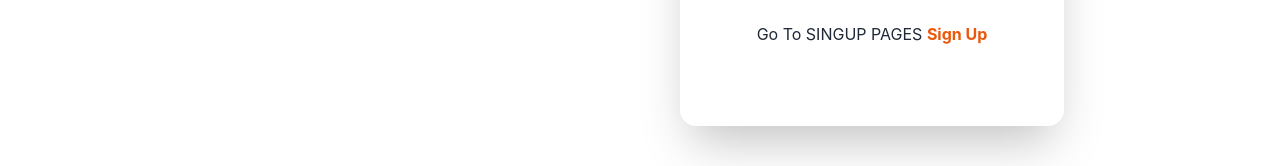
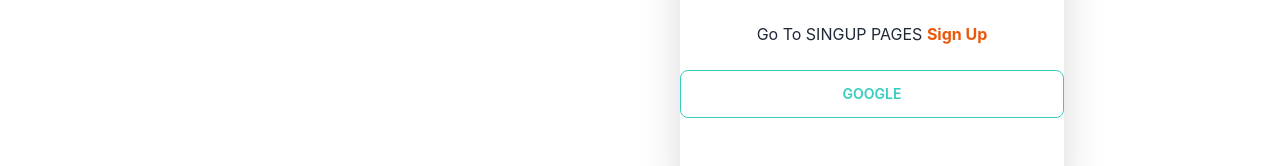
Before and after one commit to imishat/photography-clint-side, a React (Create React App) app: page /login in a window 1280 px wide. Shown: the part 634-800 px from the top of the page. Built offline with nearby package versions, Linux system fonts and the light colour scheme; no server answers.

Commit message:
add google  login

```diff
--- a/src/context/AuthProvider.js
+++ b/src/context/AuthProvider.js
@@ -1,5 +1,5 @@
 import React, { createContext, useEffect, useState } from 'react';
-import{createUserWithEmailAndPassword, getAuth, onAuthStateChanged, signInWithEmailAndPassword, signOut}from 'firebase/auth'
+import{createUserWithEmailAndPassword, getAuth, onAuthStateChanged, signInWithEmailAndPassword, signInWithPopup, signOut}from 'firebase/auth'
 import app from '../firebase/firebase.config';
 
 
@@ -25,6 +25,9 @@
 
         return signOut(auth);
     }
+    const googleSignIn = (GoogleProvider) => {
+        return signInWithPopup(auth, GoogleProvider)
+    }
 
 
 
@@ -45,7 +48,7 @@
     }, [])
 
 
-    const Info={login,user,loading,createUser,logOut}
+    const Info={login,user,loading,createUser,logOut,googleSignIn}
     return (
         <AuthContext.Provider value={Info}>
             {children}
--- a/src/pages/FromPages/Loginpage/Login.js
+++ b/src/pages/FromPages/Loginpage/Login.js
@@ -2,14 +2,26 @@
 import { Link, useLocation, useNavigate } from 'react-router-dom';
 import { AuthContext } from '../../../context/AuthProvider';
 import useTitle from '../../../hooks/useTitle';
+import { FcGoogle } from 'react-icons/fa';
+import { GoogleAuthProvider } from 'firebase/auth';
 
 const Login = () => {
-    const {login}=useContext(AuthContext)
+    const {login,googleSignIn }=useContext(AuthContext)
     const location = useLocation();
     const navigate = useNavigate();
     useTitle('Login')
 
     const from = location.state?.from?.pathname || '/';
+    const GoogleProvider=new GoogleAuthProvider()
+    const googleLogin = () => {
+        googleSignIn(GoogleProvider)
+            .then(result => {
+                const user = result.user;
+                console.log(user)
+                navigate(from,{replace:true})
+            })
+            .catch(err => console.log(err))
+    }
 
 
     const handleLogin = event => {
@@ -78,13 +90,19 @@
                         <input type="password" name='password' placeholder="password" className="input input-bordered" />
                         <label className="label">
                             <a href="#" className="label-text-alt link link-hover">Forgot password?</a>
+
                         </label>
+
                     </div>
                     <div className="form-control mt-6">
                         <input className="btn btn-primary" type="submit" value="Login" />
                     </div>
                 </form>
                 <p className='text-center'>Go To SINGUP PAGES <Link className='text-orange-600 font-bold' to="/singup">Sign Up</Link> </p>
+                <div className="form-control mt-6">
+                <button onClick={googleLogin} className="btn btn-outline btn-accent">Google</button>
+                    </div>
+
             </div>
         </div>
     </div>
```
